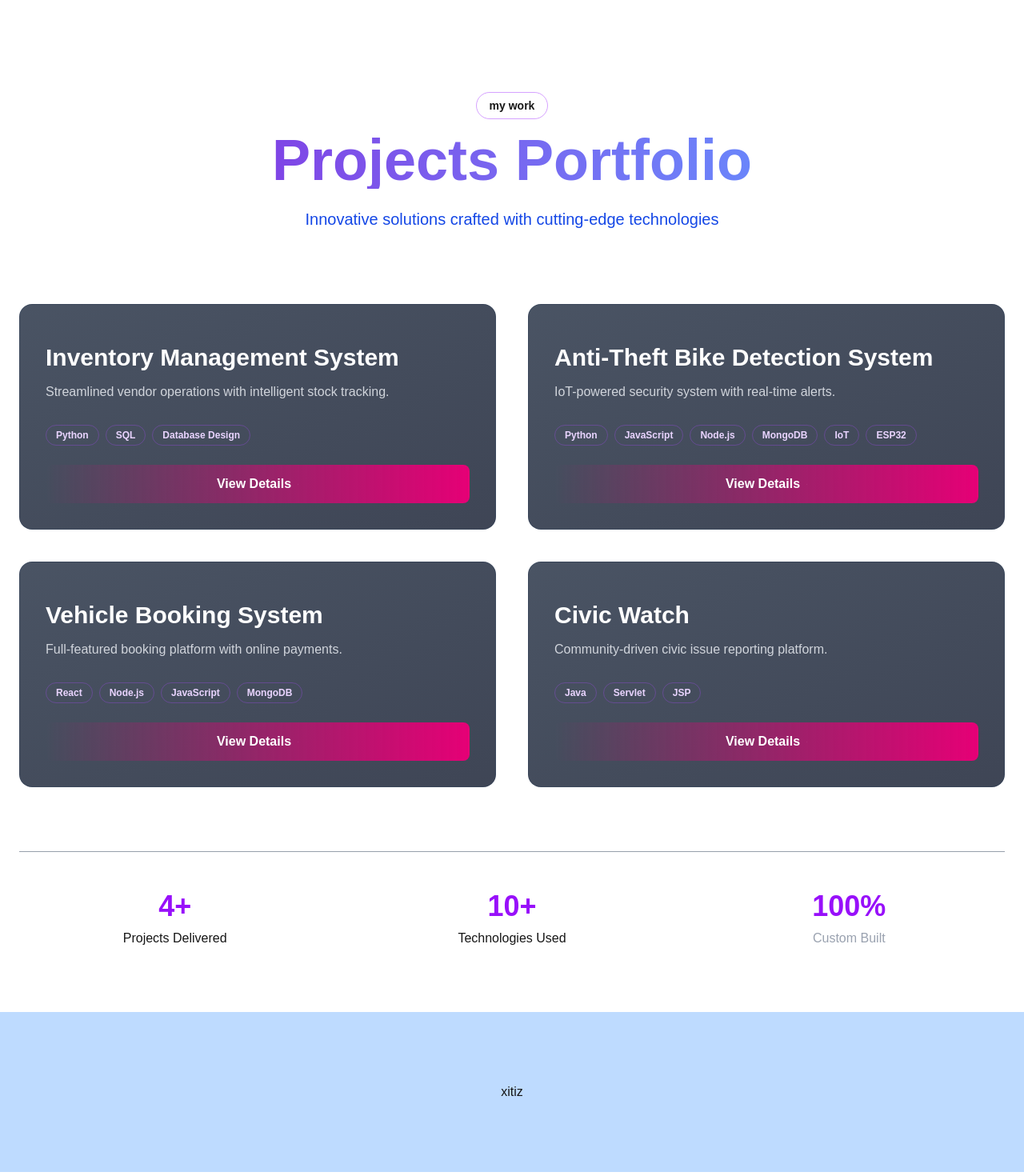
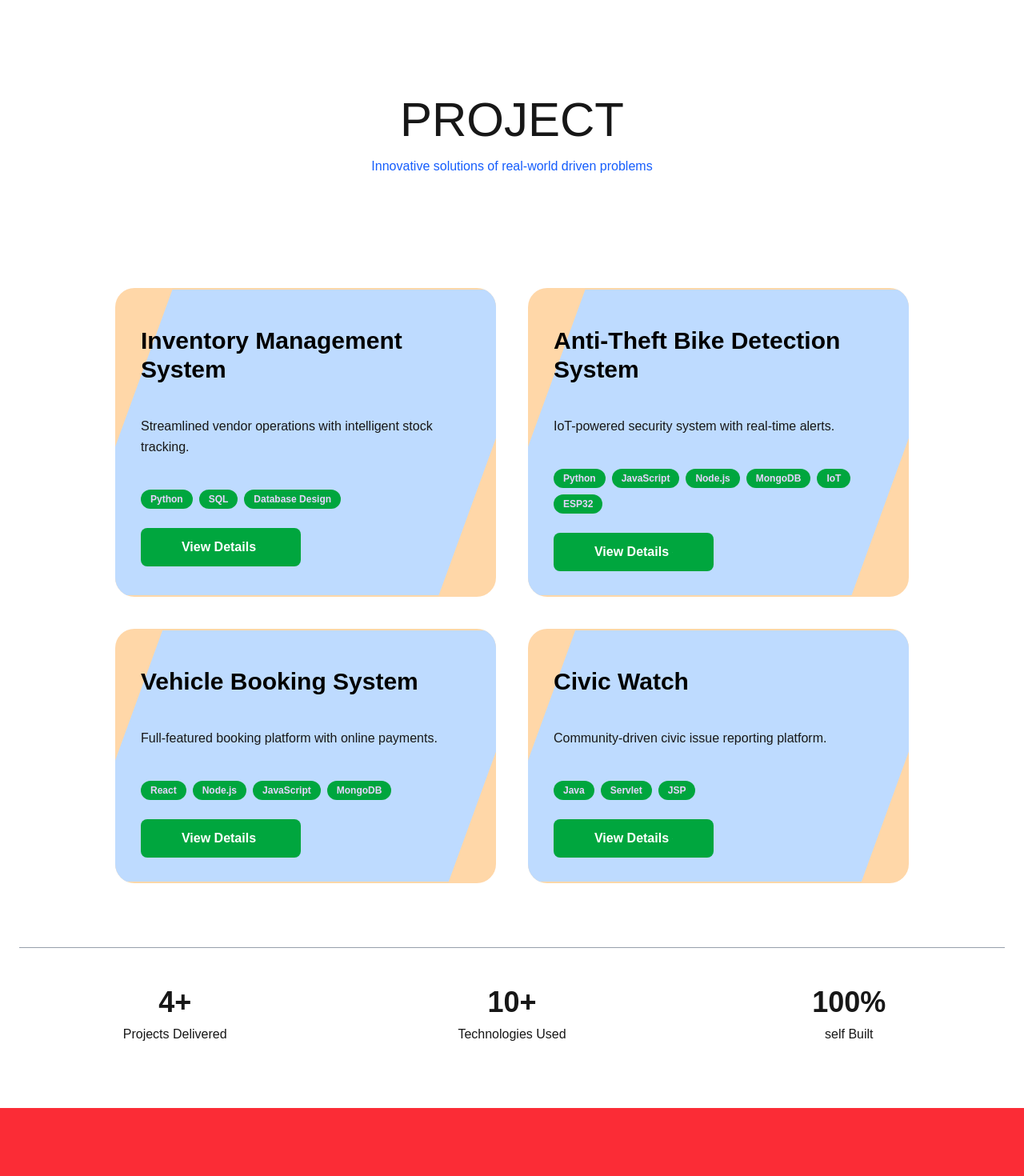
Before and after one commit to Sumit-dhakal1/personal-portfolio, a Next.js app: page /project in a window 1280 px wide. Shown: the part 80-1550 px from the top of the page at 80% size. Built offline with nearby package versions, Linux system fonts and the light colour scheme.

Commit message:
styling the page

```diff
--- a/app/about/page.js
+++ b/app/about/page.js
@@ -126,21 +126,21 @@ return (
         </section>
 
         <section className=" g:flex-row h-100 px-1">
-        <div className=" bg-blue-400 p-3 h-100  ">
-            <h2 className="text-5xl font-bold text-white text-white-300">
+        <div className=" bg-blue-200 p-3 h-100  ">
+            <h2 className="text-5xl font-bold text-white">
             My approach
             </h2>
 
             <div className="mt-5 grid gap-2 sm:grid-cols-5 ">
-            <div className="  bg-orange-500 p-5 rounded-[1.1rem]">
-                <h3 className="font-semibold text-white">Design</h3>
+            <div className="  bg-orange-300 p-5 rounded-[1.1rem]">
+                <h3 className="font-semibold text-black">Design</h3>
                 <p className="mt-2 text-sm text-white leading-7">
                 plan the system structure in Clean layouts, vibrant gradients
                 subtle motion UI friendly.
                 </p>
             </div>
-            <div className=" bg-orange-500 p-5 rounded-[1.1rem]">
-                <h3 className="font-semibold text-white">Development</h3>
+            <div className=" bg-orange-300 p-5 rounded-[1.1rem]">
+                <h3 className="font-semibold text-black">Development</h3>
                 <p className="mt-2 text-sm text-white leading-7">
                 Trun the design into beautiful and Scalable code with modern
                 frameworks.
@@ -148,7 +148,7 @@ return (
             </div>
 
             <div className=" bg-orange-500 p-5 rounded-[1.1rem] ">
-                <h3 className="font-semibold text-white">Sclable</h3>
+                <h3 className="font-semibold text-black">Sclable</h3>
                 <p className="mt-2 text-sm text-white leading-7">
                 build system that handle growing users in the future easily
                 through Scalable code with modern frameworks and maintainable
@@ -157,7 +157,7 @@ return (
             </div>
 
             <div className=" bg-orange-400 p-5 rounded-[1.1rem]">
-                <h3 className="font-semibold text-white">security</h3>
+                <h3 className="font-semibold text-black">security</h3>
                 <p className="mt-2 text-sm text-white leading-7">
                 protect the system along with data from threats, attracts, and
                 unauthorize access through optimization a long with secure
@@ -165,8 +165,8 @@ return (
                 </p>
             </div>
 
-            <div className=" bg-orange-400 p-5 rounded-[1.1rem]">
-                <h3 className="font-semibold text-white">performance</h3>
+            <div className=" bg-orange-600 p-5 rounded-[1.1rem]">
+                <h3 className="font-semibold text-black">performance</h3>
                 <p className="mt-2 text-sm text-white leading-7">
                 making the system efficiently and reliable for mass users
                 through performance optimization in the system.
--- a/app/components/Footer.js
+++ b/app/components/Footer.js
@@ -4,7 +4,7 @@ export default function Footer() {
     ]
     return (
         <>
-        <div className="h-50 py-5 w-full flex py-10  items-center justify-center py-4 space-x-4  bg-blue-200 ">
+        <div className="h-50 py-5 w-full flex py-10  items-center justify-center py-4 space-x-4  bg-red-500 ">
             <ul>
             {some.map((id, index) => (
                 <li
--- a/app/components/Main.js
+++ b/app/components/Main.js
@@ -25,7 +25,7 @@ return (
         <div className="flex flex-col gap-4 flex-row">
             <a
             href="/project"
-            className="inline-flex items-center justify-center rounded-full bg-slate-900 px-6 py-3 text-sm font-semibold text-white"
+            className="inline-flex items-center justify-center rounded-full bg-green-500 px-6 py-3 text-sm font-semibold text-white"
             >
             View projects
             </a>
--- a/app/project/page.js
+++ b/app/project/page.js
@@ -92,22 +92,18 @@ return (
         <section className="relative z-10 mx-auto max-w-7xl px-6 py-20">
           {/* Hero Section */}
         <div className="mb-16 text-center">
-            <div className="inline-block mb-5">
-            <span className="px-4 py-2 bg-purple-500/200 border border-purple-500/50 rounded-full text-balck-300 text-sm font-semibold backdrop-blur-sm">
-                my work
-            </span>
-            </div>
-            <h1 className="text-6xl md:text-7xl font-black mb-6 bg-clip-text text-transparent bg-gradient-to-r from-purple-700 to-blue-400">
-            Projects Portfolio
+
+            <h1 className=" md:text-6xl  mb-4 bg-clip-text bg-black-500">
+            PROJECT
             </h1>
-            <p className="text-xl text-blue-700 max-w-2xl mx-auto mb-2">
-            Innovative solutions crafted with cutting-edge technologies
+            <p className=" text-blue-600 max-w-6xl mx-auto mb-4">
+            Innovative solutions of real-world driven problems
             </p>
-            <div className="h-1 w-24 bg-brown  rounded-full mx-auto mt-6"></div>
+            <div className="h-1 w-24 bg-brown  rounded-full mx-auto mt-4"></div>
         </div>
 
-          {/* Projects Grid */}
-        <div className="grid gap-8 md:gap-10 grid-cols-1 md:grid-cols-2 lg:grid-cols-2 mb-9">
+
+        <div className="grid  md:gap-10 grid-cols-1 md:grid-cols-2 lg:grid-cols-2 mb-10 m-30 p">
             {projects.map((p, idx) => (
             <article
                 key={p.title}
@@ -116,28 +112,28 @@ return (
                 className="group relative h-full"
             >
 
-                <div className="absolute -inset-0.5 bg- from-black-10 to-red-10 rounded-2xl opacity-0 group-hover:opacity-100 blur transition duration-10 group-hover:duration-200"></div>
+                <div className="absolute -inset-0.5 bg-green  "></div>
 
 
-                <div className="relative bg-gradient-to-br from-slate-800/80 to-slate-900/80 backdrop-blur-xl rounded-2xl p-8 border border-slate-700/50 group-hover:border-purple-500/50 transition duration-300 h-full flex flex-col overflow-hidden">
+                <div className="relative bg-orange-200  rounded-3xl p-8  group-hover: transition duration-100 h-full flex flex-col overflow-hidden">
 
 
-                <div className="absolute inset-0 opacity-0 group-hover:opacity-100 transition duration-500">
-                    <div className="absolute inset-0 bg-gradient-to-r from-transparent via-white/5 to-transparent transform -skew-x-12 group-hover:translate-x-full duration-700"></div>
+                <div className="absolute inset-0.5 opacity-0.10 group-hover:opacity-100 transition duration-100 ">
+                    <div className="absolute inset-0 bg-blue-200  transform -skew-x-20 group-hover:translate-x-full duration-700"></div>
                 </div>
 
-                <div className="relative z-10">
+                <div className="relative  z-10">
                     {/* Icon and Status */}
                     <div className="flex items-start justify-between mb-4">
                     </div>
 
                     {/* Title */}
-                    <h3 className="text-2xl md:text-3xl font-bold mb-3 text-white group-hover:text-transparent group-hover:bg-clip-text group-hover:bg-gradient-to-r group-hover:from-purple-400 group-hover:to-pink-400 transition duration-300">
+                    <h3 className="text-2xl md:text-3xl font-bold mb-10 text-black   group-hover:from-orange-400 group-hover:to-black-400 transition duration-300">
                     {p.title}
                     </h3>
 
                     {/* Description */}
-                    <p className="text-gray-300 text-base mb-7 leading-relaxed">
+                    <p className="text-black-300 text-base mb-10 leading-relaxed">
                     {p.description}
                     </p>
 
@@ -146,7 +142,7 @@ return (
                     {p.technologies.map((tech) => (
                         <span
                         key={tech}
-                        className="px-3 py-1 bg-gradient-to-r from-white-100 to-black-5000/20 border border-purple-500/30 rounded-full text-purple-200 text-xs font-semibold hover:from-purple-500/40 hover:to-pink-500/40 transition duration-300 cursor-default"
+                        className="px-3 py-1 bg-green-600  rounded-full text-purple-200 text-xs font-semibold"
                         >
                         {tech}
                         </span>
@@ -158,15 +154,15 @@ return (
                     onClick={() =>
                         setOpenIndex(openIndex === idx ? null : idx)
                     }
-                    className="w-full group/btn relative overflow-hidden rounded-lg bg-gradient-to-r from-purple-60 to-pink-600 px-6 py-3 font-semibold text-white transition duration-300 hover:shadow-lg hover:shadow-purple-500 hover:scale-110 transform active:scale-95"
+                    className="w-50 group/btn relative overflow-hidden rounded-lg bg-green-600 px-10 py-3 font-semibold text-white"
                     >
-                    <div className="relative flex items-center justify-center gap-2">
+                    <div className="relative flex items-center justify-center gap-1">
                         <span>
                         {openIndex === idx ? "Hide Details" : "View Details"}
                         </span>
                         <ChevronDown
                         size={1}
-                        className={`transition-transform duration-300 ${
+                        className={`transition-transform duration-30 ${
                             openIndex === idx ? "rotate-180" : ""
                         }`}
                         />
@@ -175,13 +171,13 @@ return (
 
                     {/* Expandable Details */}
                     <div
-                    className={`overflow-hidden transition-all duration-500 ease-out ${
+                    className={`overflow-hidden transition-all duration-100 ease-out ${
                         openIndex === idx ? "mt-6 max-h-96" : "max-h-0"
                     }`}
                     >
-                    <div className="border-t border-slate-700/50 pt-6">
-                        <div className="bg-gradient-to-br from-purple-500/20 to-black-900 border  rounded-xl p-5 backdrop-blur-sm">
-                        <p className="text-gray-200 text-sm leading-relaxed">
+                    <div className=" pt-1">
+                        <div className="bg-white">
+                        <p className="text-black-200 text-sm leading-relaxed">
                             {p.details}
                         </p>
                         </div>
@@ -196,22 +192,22 @@ return (
 
         <div className="grid grid-cols-3 gap-8 mt-20 pt-12 border-t border-slate-700/50">
             <div className="text-center">
-            <div className="text-4xl font-black bg-clip-text text-transparent bg-purple-600 mb-2">
+            <div className="text-4xl font-black mb-2">
                 4+
             </div>
             <p className="text-black-400">Projects Delivered</p>
             </div>
             <div className="text-center">
-            <div className="text-4xl font-black bg-clip-text text-transparent bg-purple-600 mb-2">
+            <div className="text-4xl font-black mb-2">
                 10+
             </div>
             <p className="text-black-400">Technologies Used</p>
             </div>
             <div className="text-center">
-            <div className="text-4xl font-black bg-clip-text text-transparent bg-purple-600 mb-2">
+            <div className="text-4xl font-black  mb-2">
                 100%
             </div>
-            <p className="text-gray-400">Custom Built</p>
+            <p className="text-black-400">self Built</p>
             </div>
         </div>
         </section>
```
Also changed, not shown: app/contact/page.js (+14 -18 lines).
